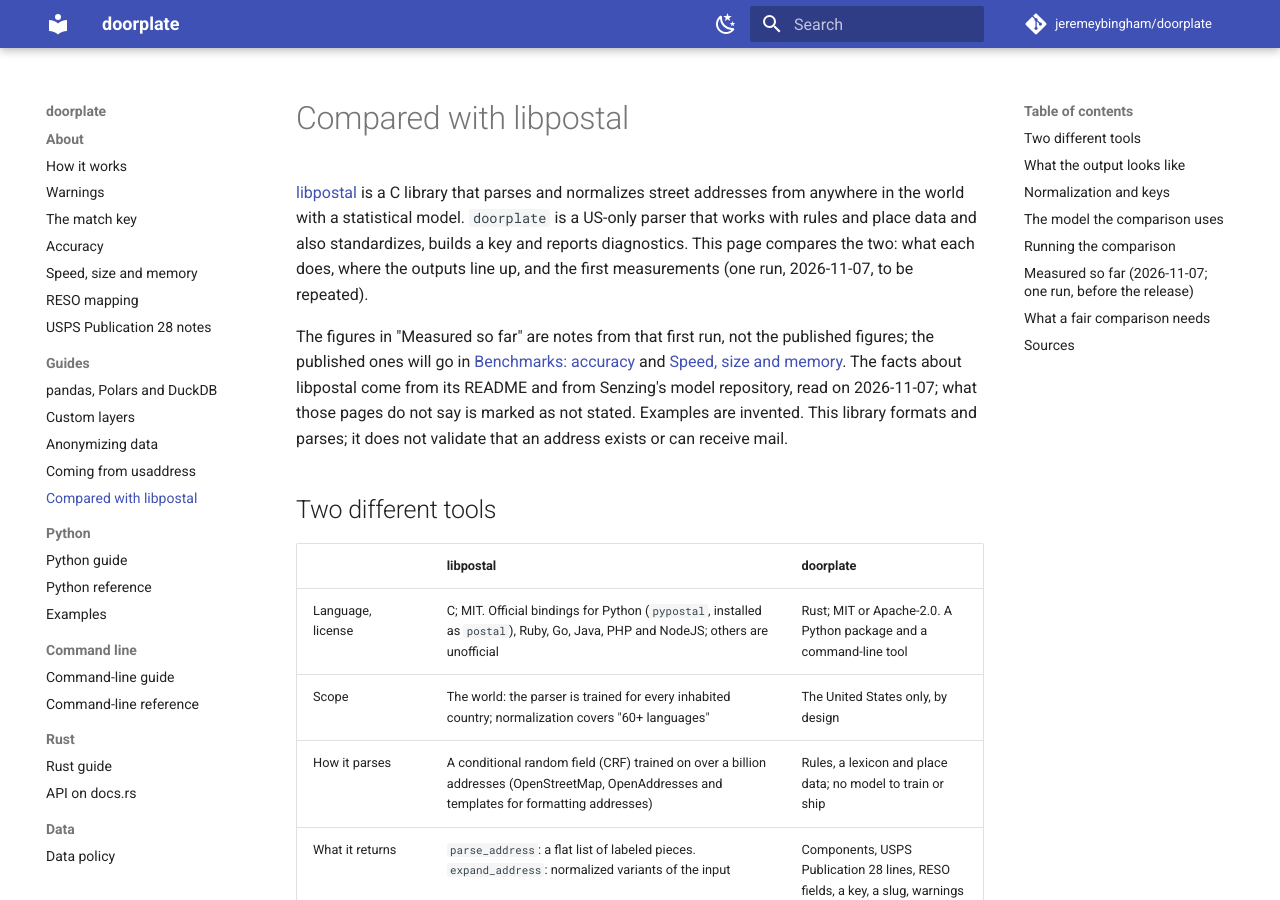
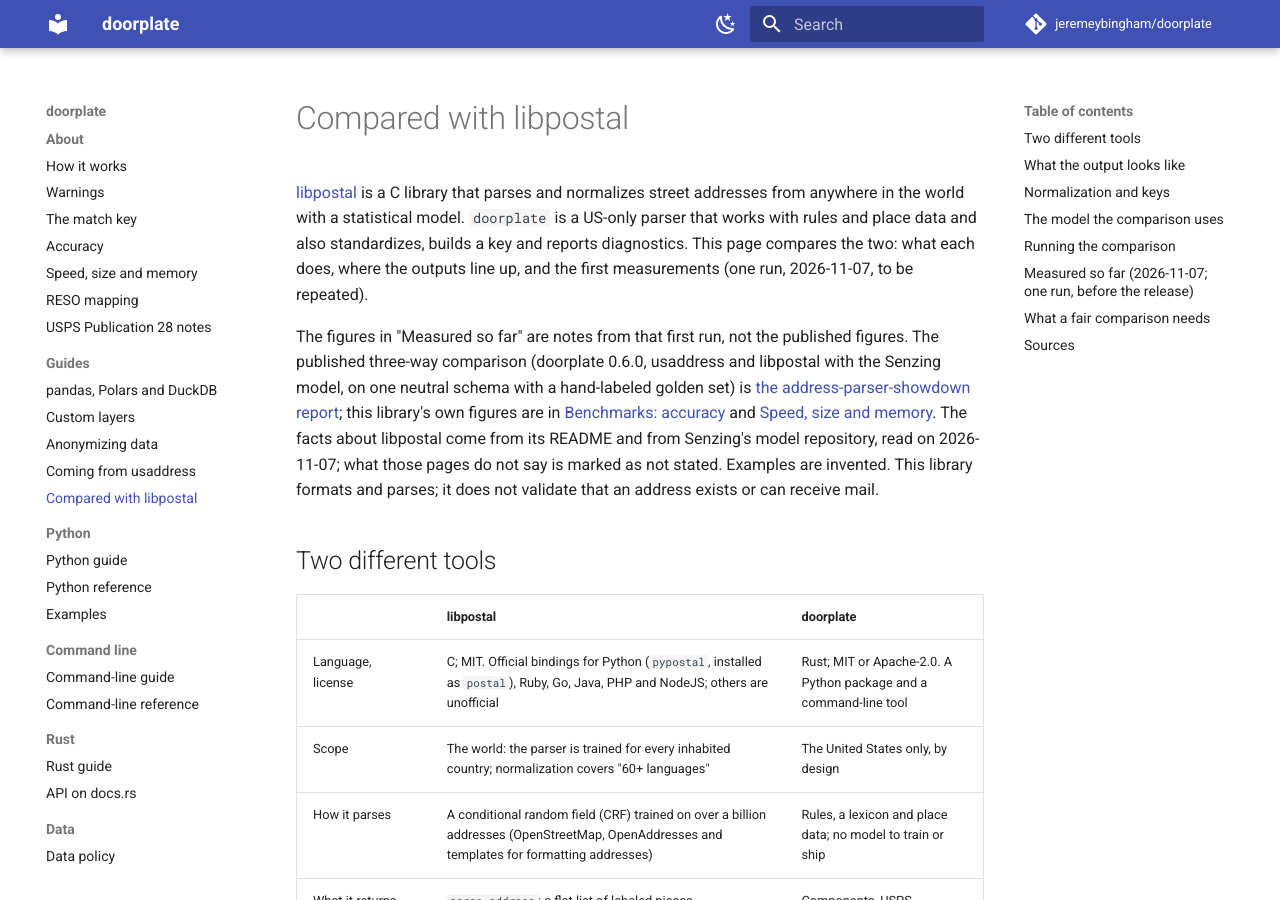
Before and after one commit to jeremeybingham/doorplate, an MkDocs documentation site: the page built from docs/libpostal-compat.md, in a window 1280 px wide and 900 px high. Built offline with MkDocs 1.6.1 and Material for MkDocs 9.7.7, drawn with Linux system fonts in a browser that asks for light colours; comment, search, counter and statistics services are not loaded; some of the changed text lies outside the part shown.

Commit message:
Docs: link the address-parser-showdown report from benchmarks and libpostal-compat
The published three-way comparison (doorplate 0.6.0, usaddress, libpostal with the
Senzing model) is now the showdown report; link it, do not copy its figures.

Co-Authored-By: Claude Opus 5.5 <noreply@anthropic.com>

```diff
--- a/docs/libpostal-compat.md
+++ b/docs/libpostal-compat.md
@@ -5,7 +5,9 @@ anywhere in the world with a statistical model. `doorplate` is a US-only parser
 also standardizes, builds a key and reports diagnostics. This page compares the two: what each does, where the outputs
 line up, and the first measurements (one run, 2026-11-07, to be repeated).
 
-The figures in "Measured so far" are notes from that first run, not the published figures; the published ones will go in
+The figures in "Measured so far" are notes from that first run, not the published figures. The published three-way
+comparison (doorplate 0.6.0, usaddress and libpostal with the Senzing model, on one neutral schema with a hand-labeled
+golden set) is [the address-parser-showdown report](https://github.com/jeremeybingham/address-parser-showdown/blob/main/report/REPORT.md); this library's own figures are in
 [`benchmarks.md`](benchmarks.md) and [`speed-and-size.md`](speed-and-size.md). The facts about libpostal come from its
 README and from Senzing's model repository, read on 2026-11-07; what those pages do not say is marked as not stated.
 Examples are invented. This library formats and parses; it does not validate that an address exists or can receive mail.
@@ -165,7 +167,8 @@ How to read it:
 - Cost beside accuracy: install effort, model size, load time, memory and addresses per second, with the load time apart from the
   per-address speed. Defaults only: no retraining of either side.
 
-The plan for a full comparison, with a hand-labeled golden set, is in issue [#616](https://github.com/jeremeybingham/doorplate/issues/616).
+The full comparison, with a hand-labeled golden set (planned in issue [#616](https://github.com/jeremeybingham/doorplate/issues/616)), is
+[the address-parser-showdown report](https://github.com/jeremeybingham/address-parser-showdown/blob/main/report/REPORT.md): its method, results, error analysis by shape and threats to validity.
 
 ## Sources
 
```
Also changed, not shown: docs/benchmarks.md (+3 -0 lines).
